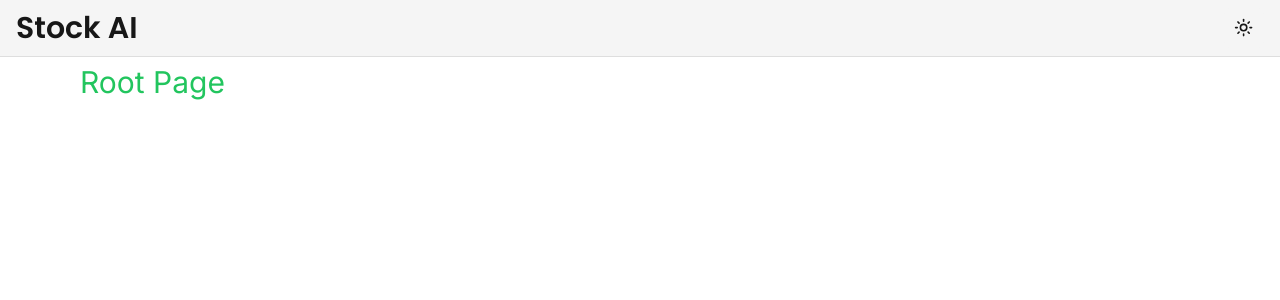
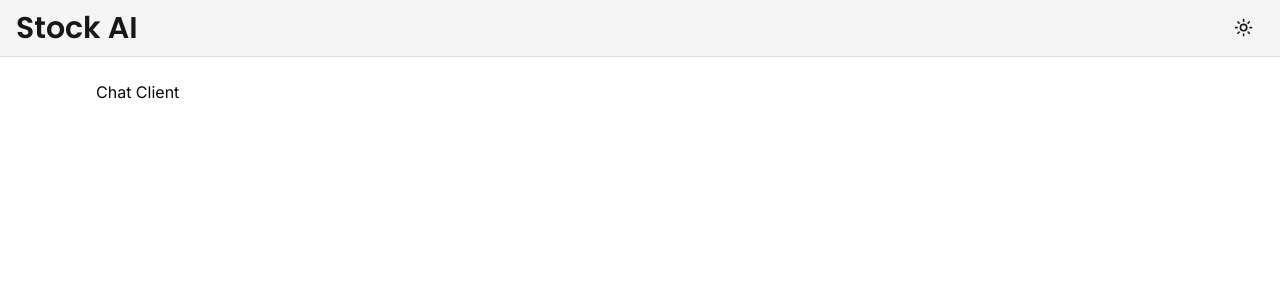
Before and after one commit to henryouly/playground, a Next.js app in the folder stock-ai/: page / in a window 1280 px wide. Shown: the top 300 px of the page. Built offline with nearby package versions, Linux system fonts and the light colour scheme.

Commit message:
Chat client

```diff
--- a/stock-ai/app/(root)/page.tsx
+++ b/stock-ai/app/(root)/page.tsx
@@ -1,7 +1,7 @@
+import { ChatClient } from "@/components/client";
+
 export default function Home() {
   return (
-    <div className="text-green-500 text-3xl">
-      Root Page
-    </div>
+    <ChatClient />
   );
 }
--- /dev/null
+++ b/stock-ai/components/client.tsx
@@ -0,0 +1,18 @@
+"use client";
+
+import { useState } from "react";
+
+interface ChatClientProps {
+
+};
+
+export const ChatClient = ({
+}: ChatClientProps) => {
+  const [messages, setMessages] = useState<any[]>();
+
+  return (
+    <div className="flex flex-col h-full p-4 space-y-2">
+      Chat Client
+    </div>
+  )
+}
```
